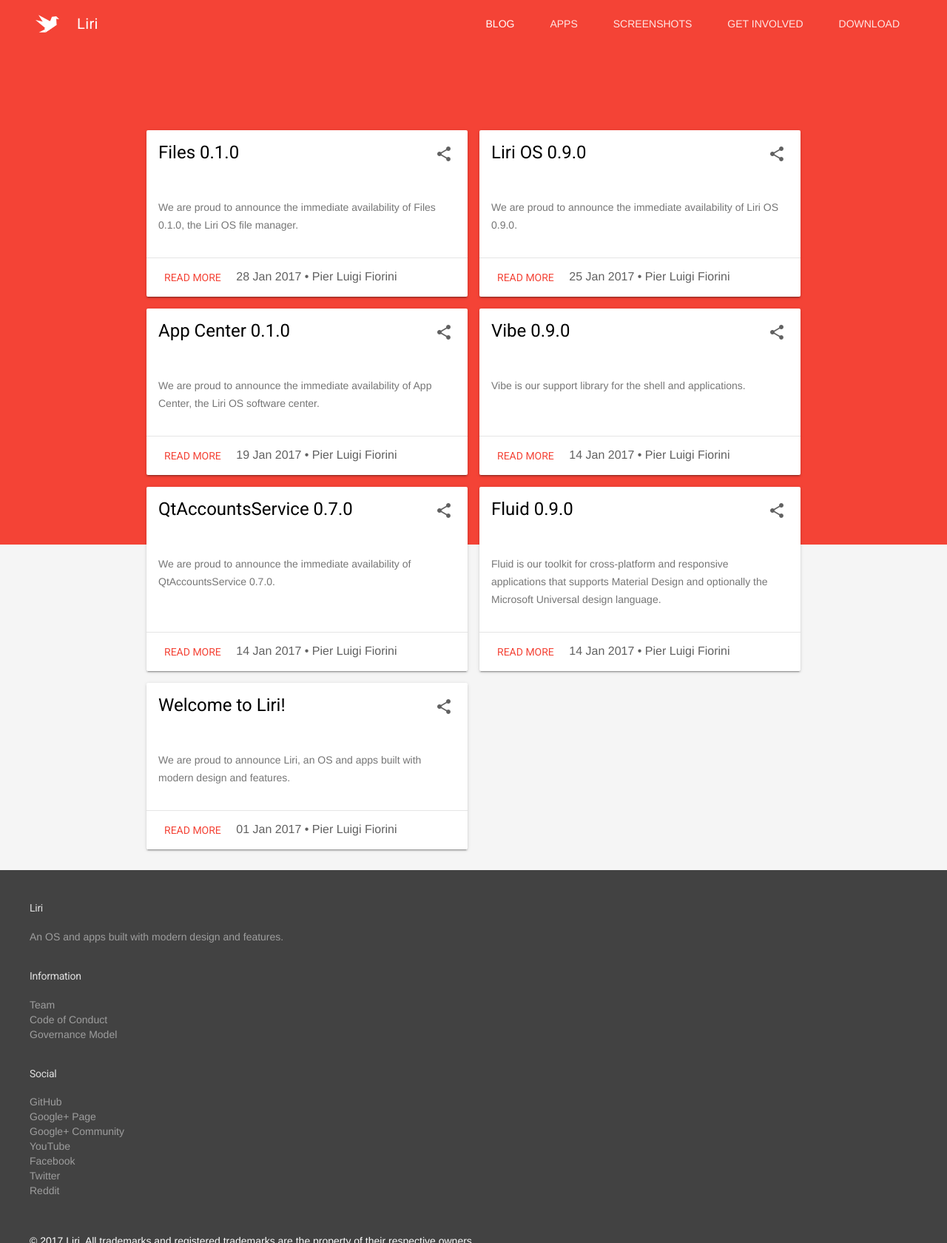
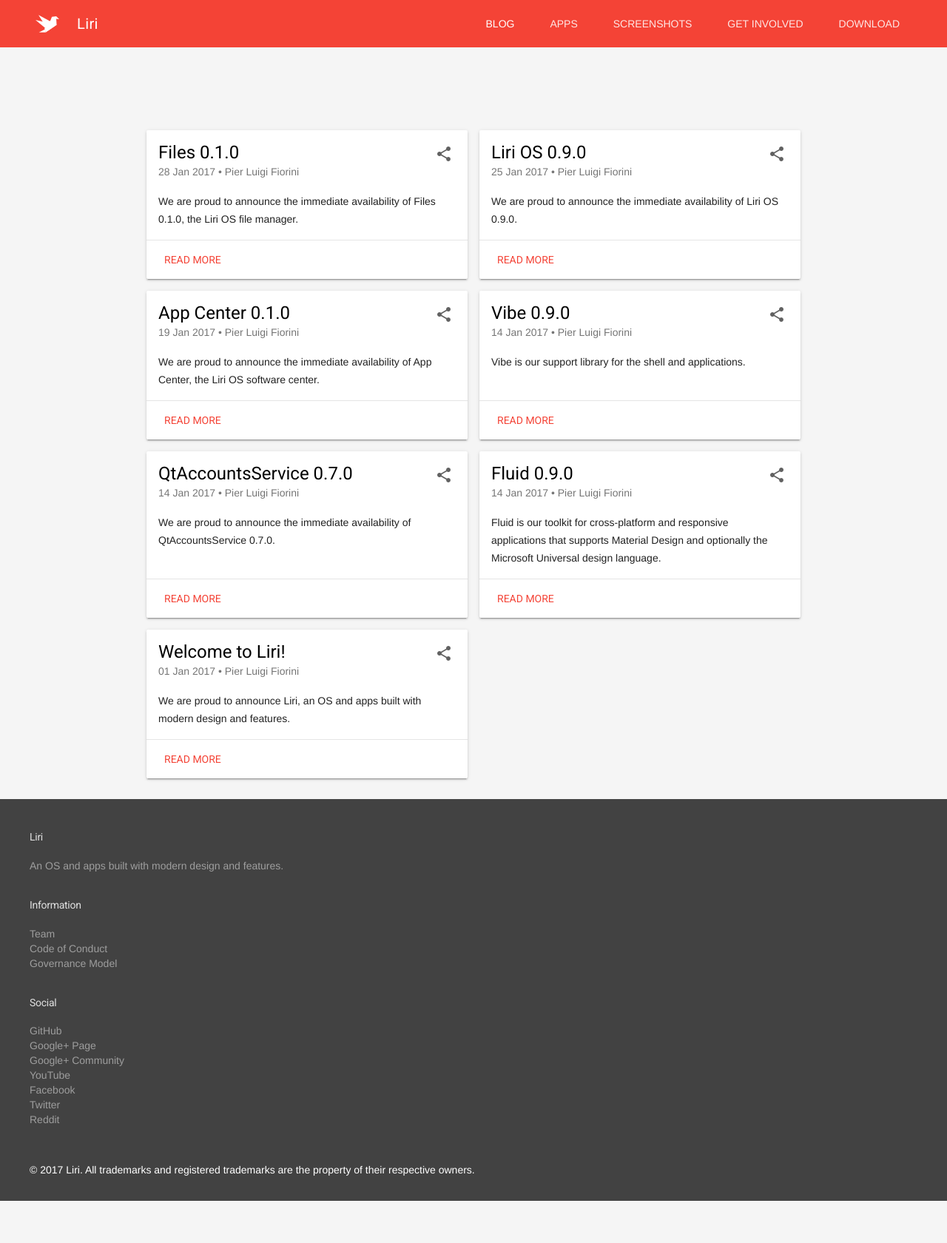
Before and after one commit to lirios/lirios.github.io, a Jekyll site: the page built from blog.html, in a window 1280 px wide. Shown: the whole page at 74% size. Built offline with Jekyll 4.4.1, drawn with Linux system fonts in a browser that asks for light colours; nearby versions of some CDN libraries.

Commit message:
Polished blog cards design, remove ribbon on grid layout

```diff
--- a/_layouts/centered.html
+++ b/_layouts/centered.html
@@ -3,6 +3,10 @@
 ---
 
 <style>
+  .transparent {
+    background-color: transparent;
+  }
+
   .liri-layout-transparent {
     /*background: url('https://getmdl.io/assets/demos/transparent.jpg') center / cover;*/
       background: url('{{ site.baseurl }}/images/parallax/bg2.png') center / cover;
@@ -59,7 +63,7 @@
   </header>
   <!-- Mobile navigation -->
   {% include mobile-nav.html %}
-  <div class="liri-ribbon mdl-color--primary"></div>
+  <div class="liri-ribbon transparent"></div>
   <main class="liri-main mdl-layout__content">
     <div class="mdl-layout__container">
       <div class="liri-blog__posts mdl-grid">
--- a/blog.html
+++ b/blog.html
@@ -24,22 +24,39 @@
   .right {
     text-align: right;
   }
+
+  .no-padding-top {
+    padding-top: 0;
+  }
+
+  .no-padding-bottom {
+    padding-bottom: 0;
+  }
+
+  .primary-text {
+    color: rgba(0, 0, 0, 0.87);
+  }
+
+  .secondary-text {
+    color: rgba(0, 0, 0, 0.54);
+  }
 </style>
 
 {% for post in site.posts %}
   {% assign author = site.data.authors[post.author] %}
   <div class=" mdl-card mdl-shadow--2dp mdl-cell mdl-cell--6-col">
-    <div class="mdl-card__title">
+    <div class="mdl-card__title no-padding-bottom">
       <h2 class="mdl-card__title-text">{{ post.title }}</h2>
     </div>
-    <div class="mdl-card__supporting-text mdl-card--expand">
+    <div class="mdl-card__supporting-text mdl-card--expand no-padding-top no-padding-bottom primary-text">
+      <p class="secondary-text">{{ post.date | date_to_string }} • {{ author.name }}</p>
       <p>{{ post.excerpt }}</p>
     </div>
     <div class="mdl-card__actions mdl-card--border">
       <a class="mdl-button mdl-button--colored mdl-js-button mdl-js-ripple-effect" href="{{ site.baseurl }}{{ post.url }}">Read More</a>
-      <span class="right">
-        <span>{{ post.date | date_to_string }} • {{ author.name }}</span>
-      </span>
+      <!--<span class="right">-->
+        <!--<span>{{ post.date | date_to_string }} • {{ author.name }}</span>-->
+      <!--</span>-->
     </div>
     <div class="mdl-card__menu">
       <button class="mdl-button mdl-button--icon mdl-js-button mdl-js-ripple-effect">
```
